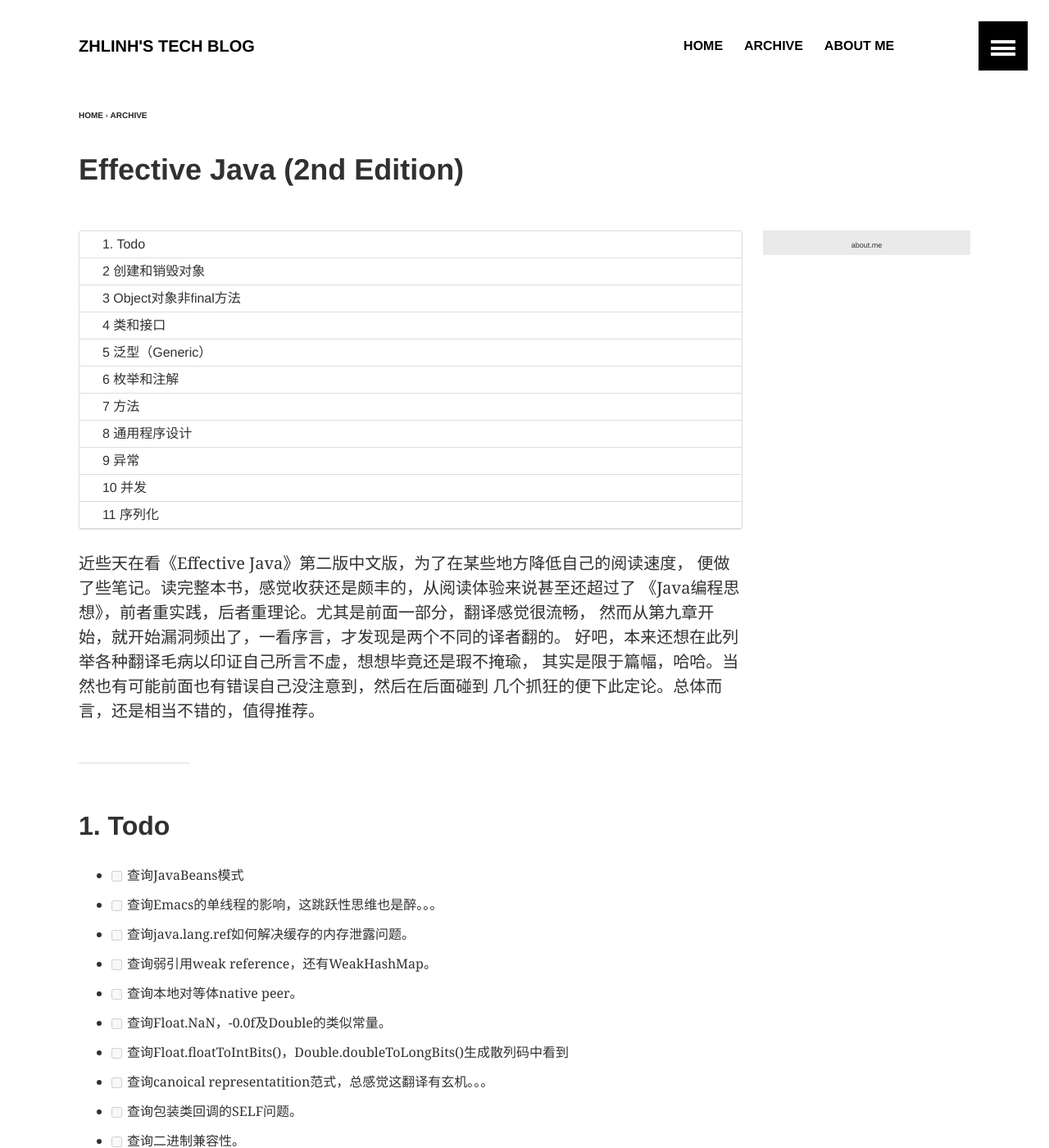
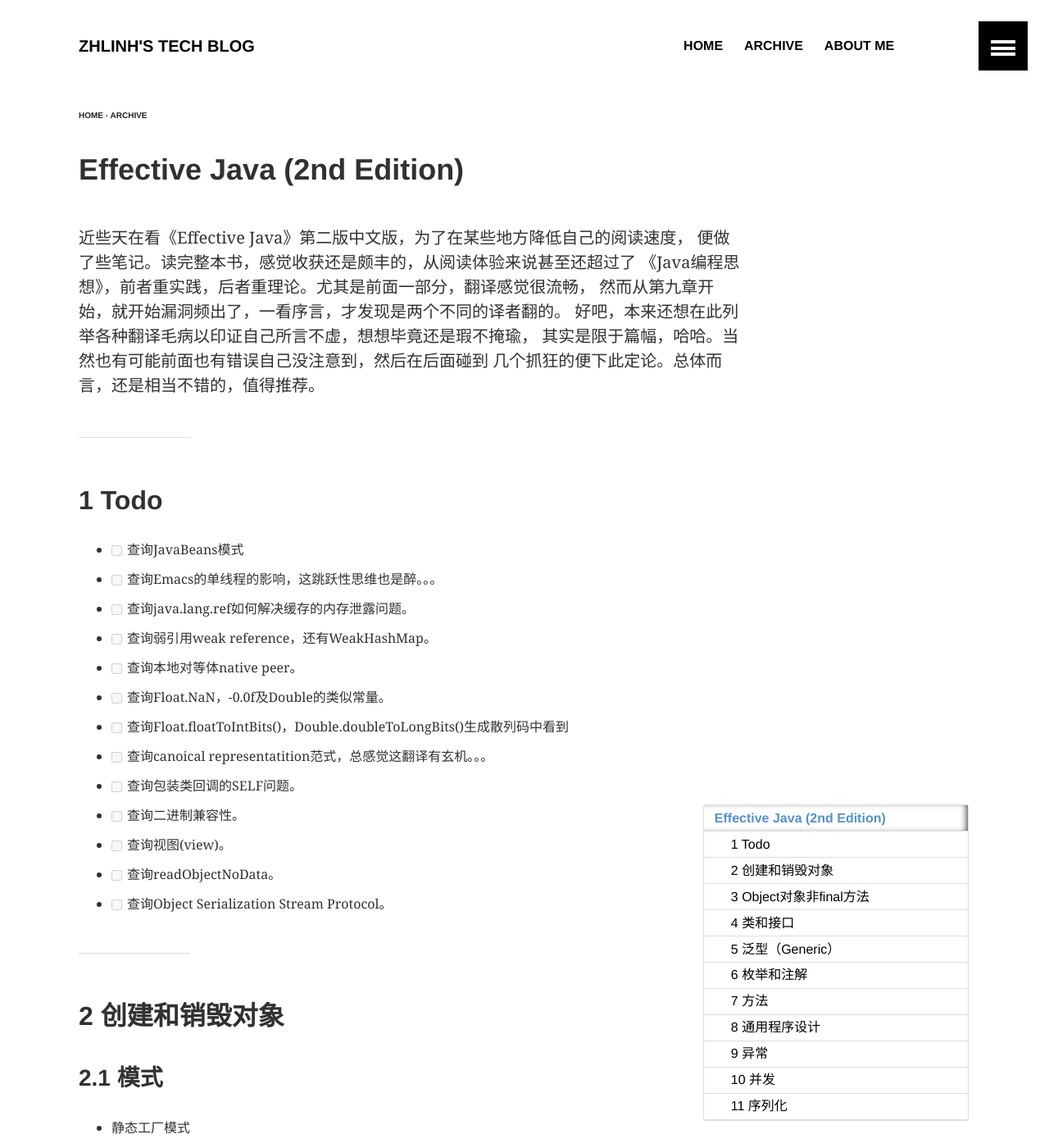
Before and after one commit to zhlinh/zhlinh.github.io, a Jekyll site: the page built from _posts/archive/2016-08-23-Effective-Java-(2nd-Edition).md, in a window 1280 px wide and 1400 px high. Shown: the whole window at 82% size. Built offline with Jekyll 4.4.1, drawn with Linux system fonts in a browser that asks for light colours; a script that is not in the unit is left out; comment, search, counter and statistics services are not loaded.

Commit message:
add div.article-toc to display article table of contents

```diff
--- a/_layouts/article.html
+++ b/_layouts/article.html
@@ -17,9 +17,6 @@
 			<h1>{{ page.title }}</h1>
 		</div>
 		<div class="inner-wrap">
-            {% if page.toc == true %}
-			<nav class="toc"></nav><!-- /.toc -->
-            {% endif %}
 			<div id="content" class="page-content" itemprop="articleBody">
 				{{ content }}
 				<hr />
@@ -33,13 +30,9 @@
 				</aside>
 			</div><!-- /.content -->
 		</div><!-- /.inner-wrap -->
-        <!--
 		{% if page.ads == true %}
-            <div class="ads">{% include advertising.html %}</div>
-        {% else %}
-        -->
             <div class="ads about-me">{% include about-me.html %}</div><!-- /.ads but perform about-me -->
-        <!-- {% endif %} -->
+        {% endif %}
 	</article><!-- ./wrap -->
 
 </div><!-- /#main -->
--- a/_layouts/default.html
+++ b/_layouts/default.html
@@ -33,6 +33,9 @@
     {% include browser-upgrade.html %}
     {% include header.html %}
     {% include navigation-sliding.html %}
+    {% if page.toc == true %}
+            <div class="article-toc"></div><!-- /.toc -->
+    {% endif %}
 
     <div id="page-wrapper">
       {{ content }}
@@ -65,7 +68,6 @@
             });
         </script>
     {% endif %}
-
   </body>
 
 </html>
--- a/_posts/archive/2016-08-23-Effective-Java-(2nd-Edition).md
+++ b/_posts/archive/2016-08-23-Effective-Java-(2nd-Edition).md
@@ -2,6 +2,7 @@
 layout: article
 title:  "Effective Java (2nd Edition)"
 categories: archive
+tags: [java, reading]
 toc: true
 image:
     teaser: /teaser/2016-08-23-Effective-Java-(2nd-Edition).jpg
@@ -18,7 +19,7 @@
 
 ---
 
-## 1. Todo
+## 1 Todo
 
 - [ ] 查询JavaBeans模式
 - [ ] 查询Emacs的单线程的影响，这跳跃性思维也是醉。。。
--- a/_sass/_layout.scss
+++ b/_sass/_layout.scss
@@ -228,6 +228,56 @@
 		}
 	}
 }
+/* article table of contents */
+.article-toc {
+    position: fixed;
+    left: 65%;
+    bottom: 0.5%;
+    min-width: 350px;
+    min-height: 10px;
+    padding-left: $gutter;
+    z-index: 100;
+    font-family: $alt-font;
+    ul {
+        margin: $gutter 0;
+        border: 1px solid $border-color;
+        border-radius: $border-radius;
+        padding: 0;
+        list-style: none;
+    }
+    li {
+        @include media($micro) { @include font-size(16,no,18); }
+        @include media($small) { @include font-size(16,no,18); }
+        @include font-size(12,no,16);
+        border-bottom: 1px solid $border-color;
+        padding: 5px, 0;
+        list-style-type:none;
+    }
+    a {
+        display: block;
+        color: #000;
+        text-decoration: none;
+        padding: (.25 * $gutter) (.5 * $gutter);
+        &:hover,
+        &:focus {
+            background: lighten($border-color,5);
+        }
+    }
+    .h2 {
+        padding-left: 20px;
+    }
+    .h3 {
+        padding-left: 40px;
+    }
+    .toc-active {
+        a {
+            color: #5691CA;
+            font-weight:bold;
+        }
+        box-shadow: inset -5px 0px 10px -5px #000;
+    }
+}
+
 // page lead
 .page-lead {
 	background-position: center top;
```
Also changed, not shown: other parts of _layouts/default.html (+2 -2 lines), about/index.md (+1 -0 lines). Lines whose indentation alone changed are shown as unchanged.
